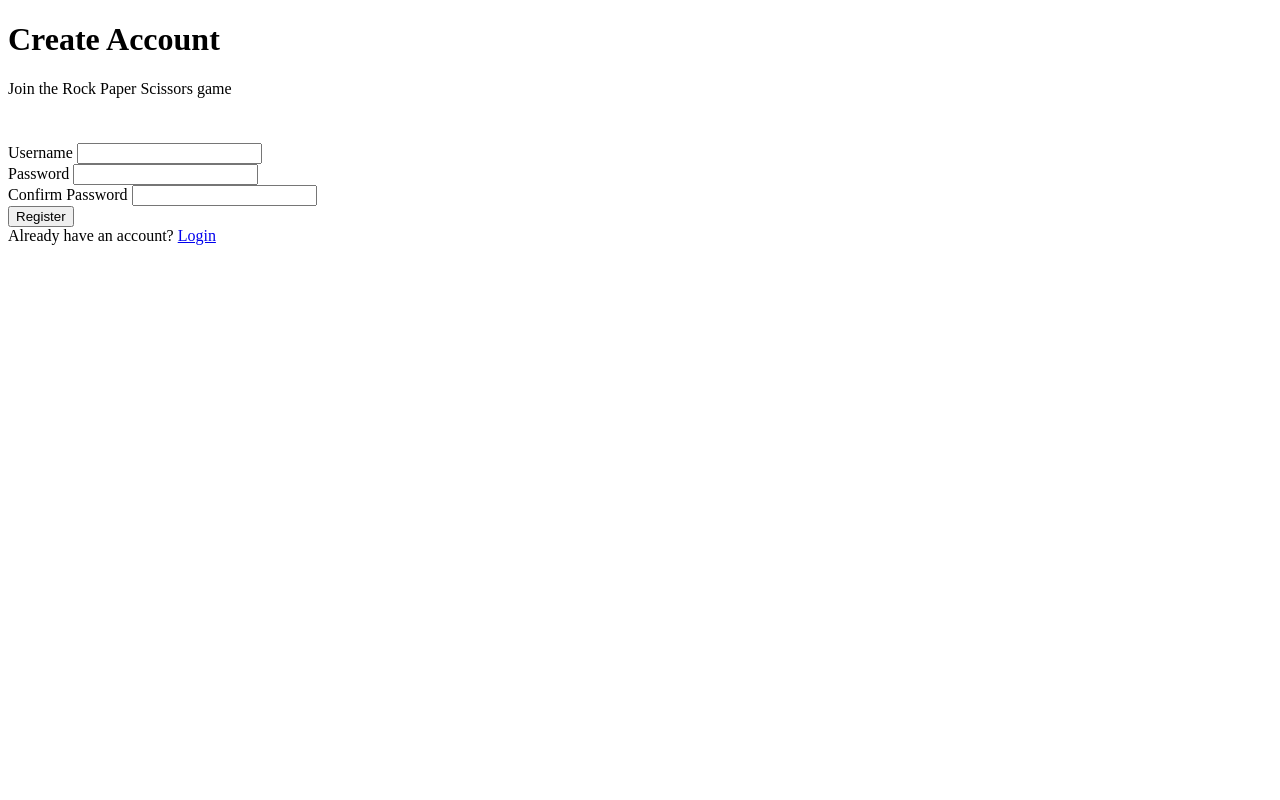
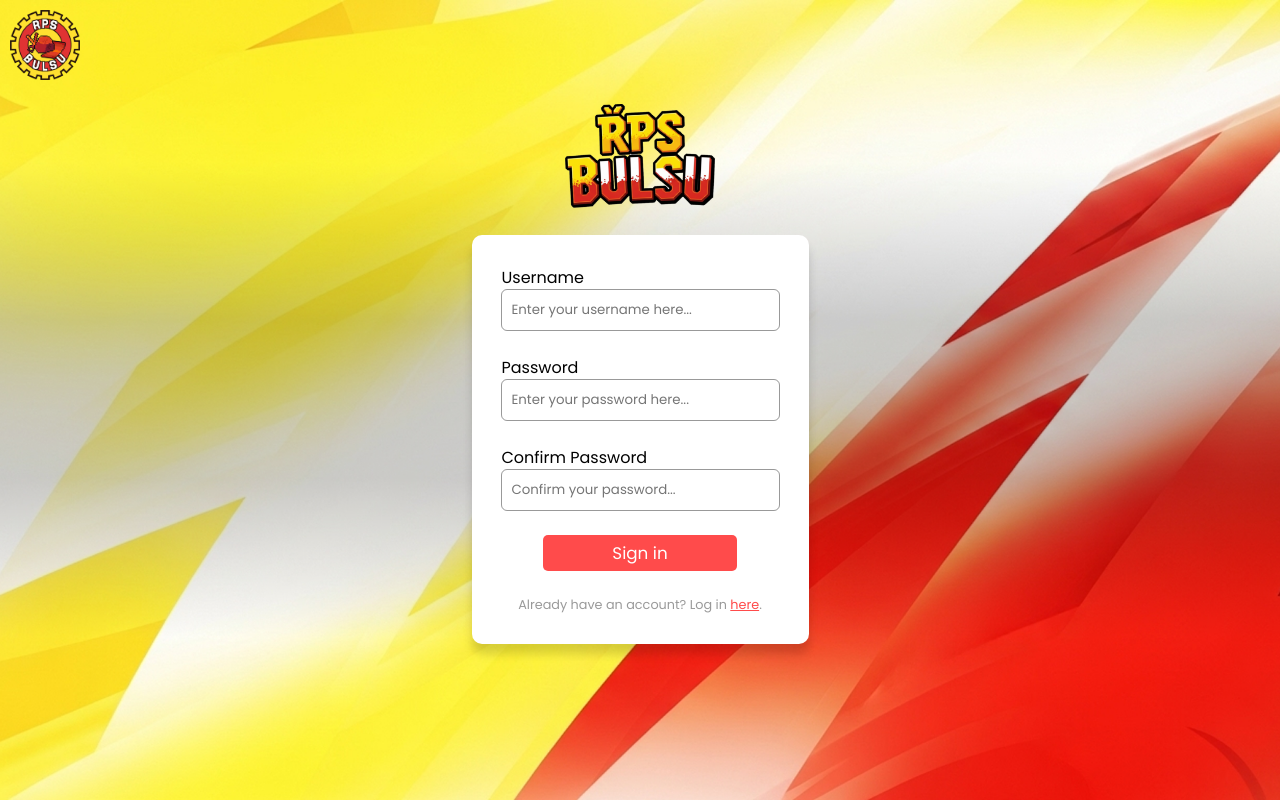
Before and after one commit to andrei-32/electiveproject, a PHP site: page /auth/register.html in a window 1280 px wide. Run offline with PHP 8.4, Linux system fonts and the light colour scheme.

Commit message:
register

```diff
--- a/auth/login.html
+++ b/auth/login.html
@@ -29,7 +29,7 @@
         <div class="form-container">
             <div class="form-wrapper">
                 <div id="error-container"></div>
-                <form id="loginForm">
+                <form id="loginForm" class="form">
                     <div class="field-container">
                         <label for="username">Username</label>
                         <input type="text" id="username" name="username" placeholder="Enter your username here..." required>
--- a/auth/register.html
+++ b/auth/register.html
@@ -4,34 +4,49 @@
     <meta charset="UTF-8">
     <meta name="viewport" content="width=device-width, initial-scale=1.0">
     <title>Register - Rock Paper Scissors</title>
+    <link rel="stylesheet" href="../css/global.css">
     <link rel="stylesheet" href="../css/auth.css">
+    <script src="../js/auth.js" defer></script>
 </head>
 <body>
-    <div class="auth-container">
-        <div class="auth-header">
-            <h1>Create Account</h1>
-            <p>Join the Rock Paper Scissors game</p>
-        </div>
-        <div class="error-message" id="errorMessage"></div>
-        <form id="registerForm">
-            <div class="form-group">
-                <label for="username">Username</label>
-                <input type="text" id="username" name="username" required>
+    <div class="navbar-container">
+        <div class="navbar">
+            <div class="left">
+                <div class="logo-wrapper">
+                    <a href="/">
+                        <img src="../img/rps_bulsu_logo.png" alt="RPS Bulsu Logo">
+                    </a>
+                </div>
             </div>
-            <div class="form-group">
-                <label for="password">Password</label>
-                <input type="password" id="password" name="password" required>
-            </div>
-            <div class="form-group">
-                <label for="confirmPassword">Confirm Password</label>
-                <input type="password" id="confirmPassword" name="confirmPassword" required>
-            </div>
-            <button type="submit">Register</button>
-        </form>
-        <div class="switch-form">
-            <p>Already have an account? <a href="login.html">Login</a></p>
         </div>
     </div>
-    <script src="../js/auth.js"></script>
+    <div class="main-container">
+        <div class="logo-container">
+            <div class="logo-wrapper">
+                <img src="../img/rps_bulsu_mark.png" alt="">
+            </div>
+        </div>
+        <div class="form-container">
+            <div class="form-wrapper">
+                <div id="error-container"></div>
+                <form id="registerForm" class="form">
+                    <div class="field-container">
+                        <label for="username">Username</label>
+                        <input type="text" id="username" name="username" placeholder="Enter your username here..." required>
+                    </div>
+                    <div class="field-container">
+                        <label for="password">Password</label>
+                        <input type="password" id="password" name="password" placeholder="Enter your password here..." required>
+                    </div>
+                    <div class="field-container">
+                        <label for="confirmPassword">Confirm Password</label>
+                        <input type="password" id="confirmPassword" name="confirmPassword" placeholder="Confirm your password..." required>
+                    </div>
+                    <button type="submit">Sign in</button>
+                </form>
+                <p class="info">Already have an account? Log in <a href="/auth/login.html">here</a>.</p>
+            </div>
+        </div>
+    </div>
 </body>
 </html>
--- a/css/auth.css
+++ b/css/auth.css
@@ -1,3 +1,9 @@
+body {
+    background-image: url("../img/bg-main.png");
+    background-position: center;
+    background-size: cover;
+}
+
 .main-container {
     display: flex;
     flex-direction: column;
@@ -5,17 +11,15 @@
     height: 100vh;
     align-items: center;
     justify-content: center;
-    background-image: url("../img/bg-main.png");
-    background-position: center;
-    background-size: cover;
-    gap: 40px;
+
+    gap: 20px;
 
     > .logo-container {
         display: flex;
-        flex-grow: 1;
+        flex-grow: 2;
         align-items: end;
         > .logo-wrapper {
-            width: 200px;
+            width: 150px;
 
             img {
                 width: 100%;
@@ -36,7 +40,7 @@
             padding: 30px;
             box-shadow: 0px 10px 10px 0px rgb(0, 0, 0, 0.15);
 
-            #loginForm {
+            .form {
                 display: flex;
                 flex-direction: column;
                 align-items: center;
@@ -95,6 +99,7 @@
 }
 
 .error-message {
+    font-size: 0.8em;
     margin-bottom: 25px;
     background-color: color-mix(in srgb, var(--primary-red) 20%, transparent 80%);
     border-radius: 5px;
@@ -103,6 +108,7 @@
     padding: 10px;
 }
 .success-message {
+    font-size: 0.8em;
     margin-bottom: 25px;
     background-color: color-mix(in srgb, var(--dark-green) 20%, transparent 80%);
     border-radius: 5px;
```
Also changed, not shown: css/index.css (+6 -3 lines).
